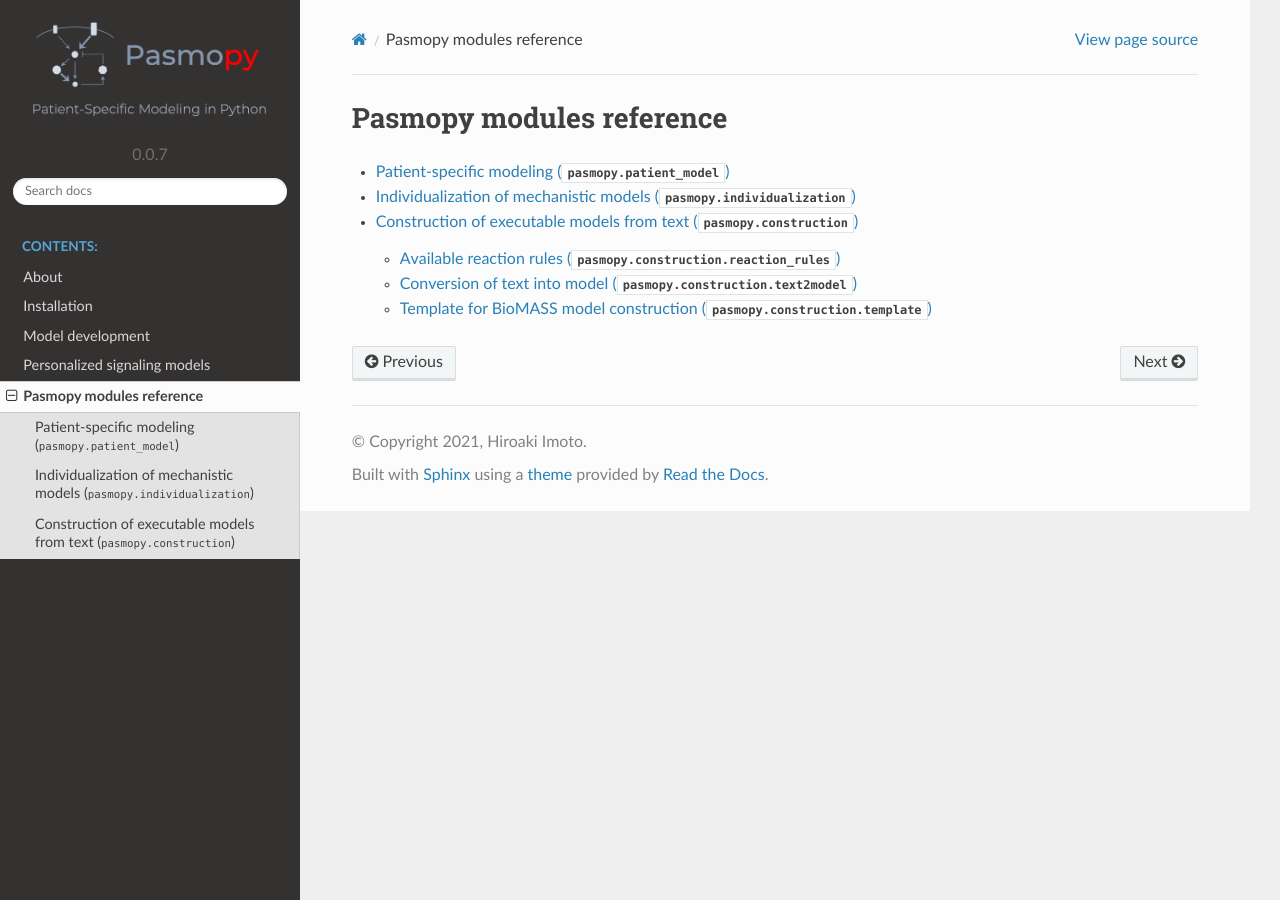
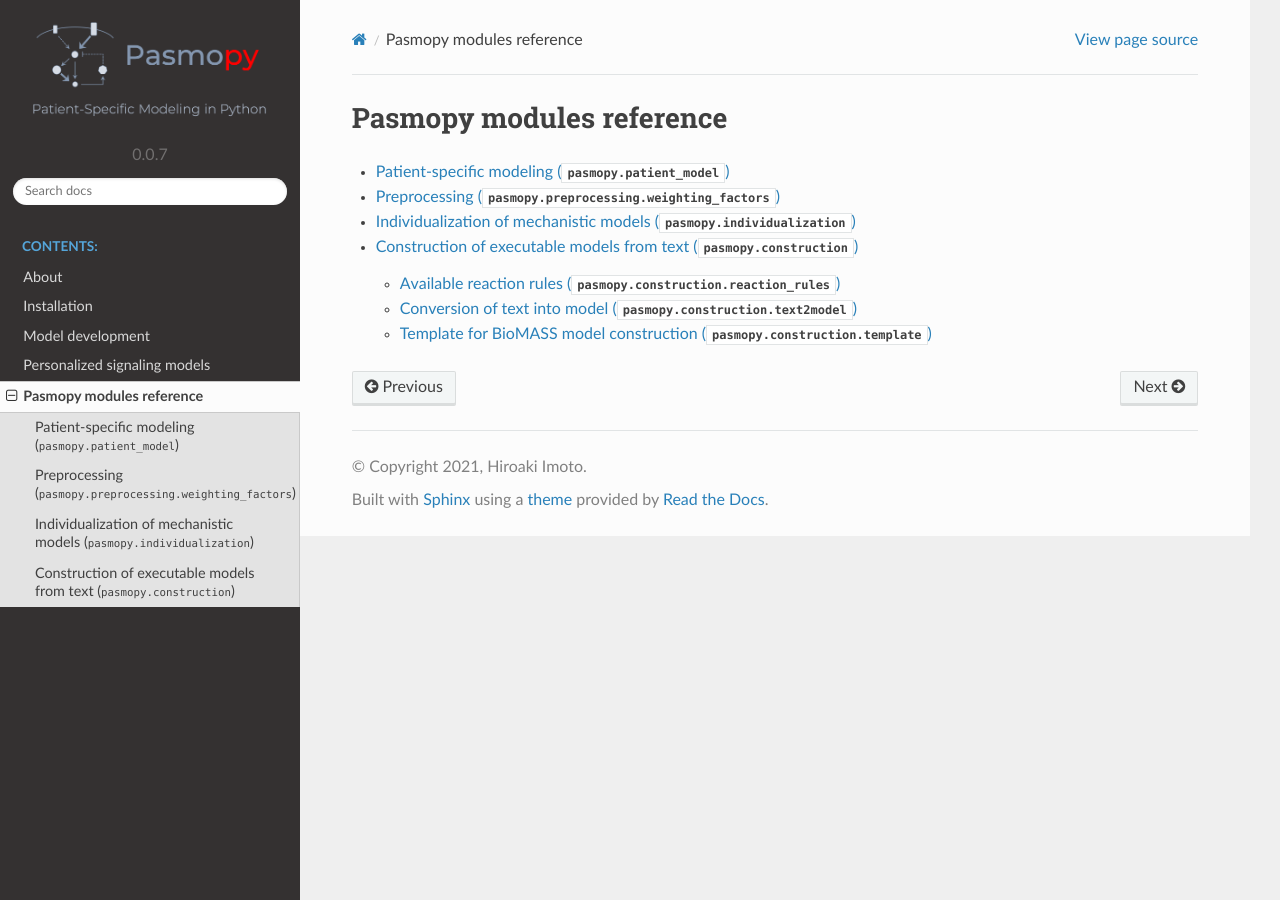
Before and after one commit to pasmopy/pasmopy, a Sphinx documentation site: the page built from docs/modules/index.rst, in a window 1280 px wide. Built offline with Sphinx 7.4.7 and the Read the Docs theme 2.0.0, drawn with Linux system fonts in a browser that asks for light colours.

Commit message:
Add docs for preprocessing

```diff
--- a/docs/modules/index.rst
+++ b/docs/modules/index.rst
@@ -5,5 +5,6 @@ Pasmopy modules reference
    :maxdepth: 4
 
    patient_model
+   preprocessing
    individualization
    construction
--- /dev/null
+++ b/docs/modules/preprocessing.rst
@@ -0,0 +1,5 @@
+Preprocessing (:py:mod:`pasmopy.preprocessing.weighting_factors`)
+-----------------------------------------------------------------
+
+.. autoclass:: pasmopy.preprocessing.weighting_factors.WeightingFactors
+   :members:
```
